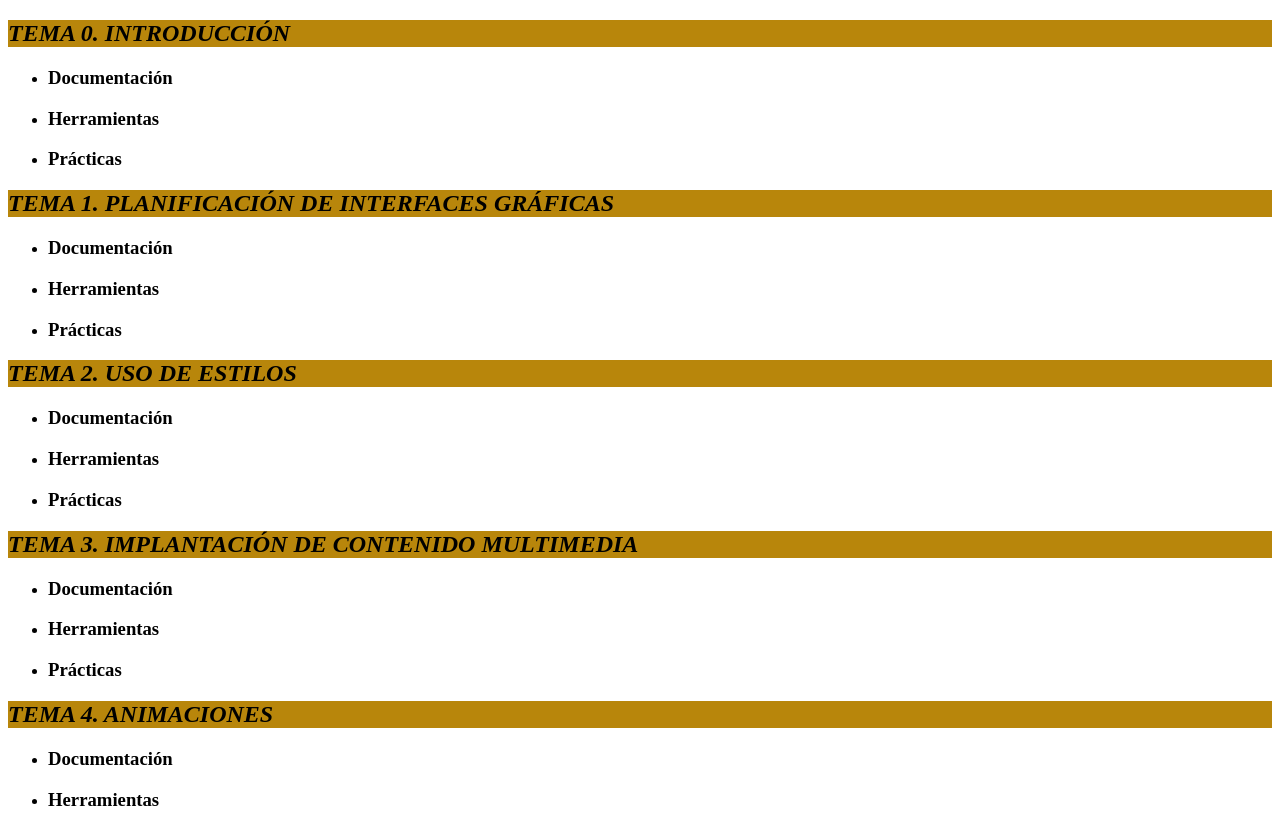
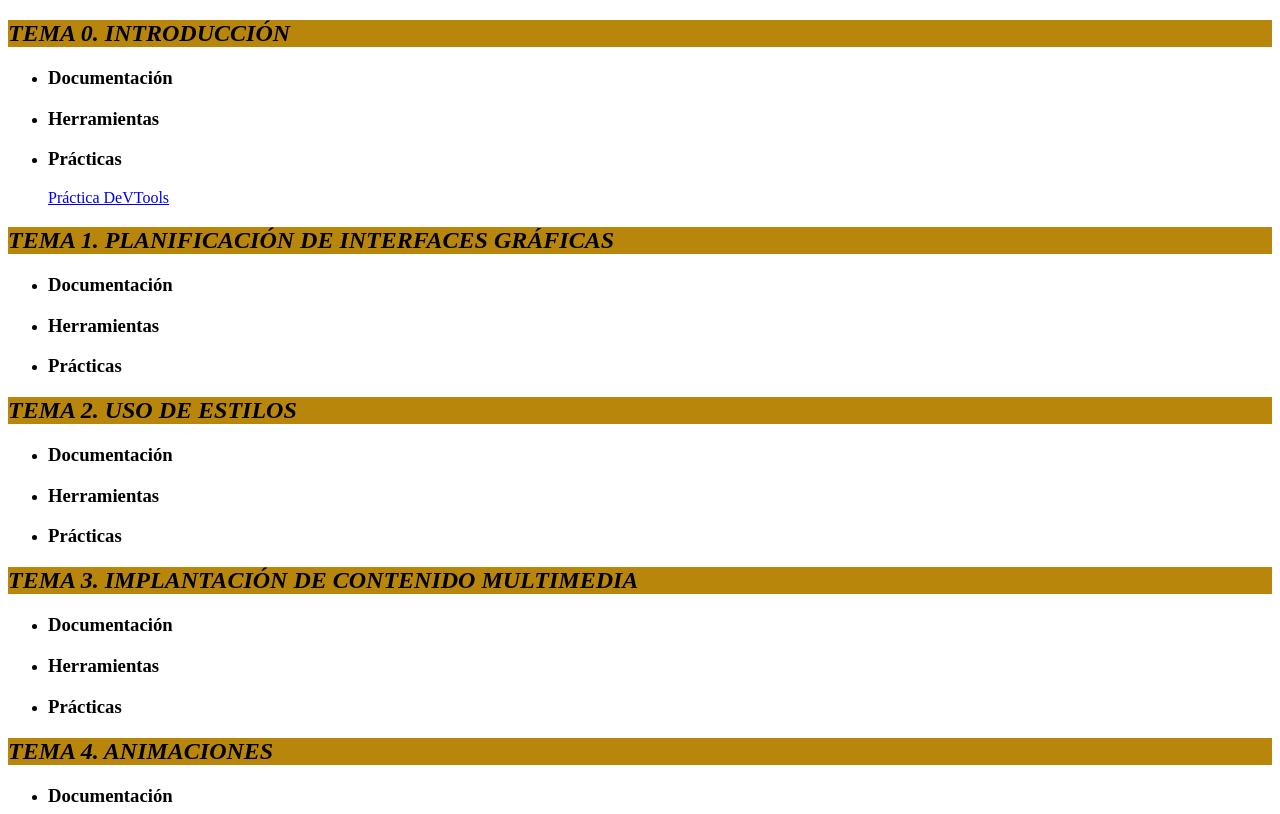
Before and after one commit to SebastianPopescu17/sebastianpopescu17.github.io, a plain HTML site: page index.html in a window 1280 px wide. Shown: the top 814 px of the page. Drawn offline with Linux system fonts and the light colour scheme.

Commit message:
Update index.html

```diff
--- a/index.html
+++ b/index.html
@@ -19,6 +19,7 @@
             <li><h3>Documentación</h3></li>
             <li><h3>Herramientas</h3></li>
             <li><h3>Prácticas</h3></li>
+            <a href="https://github.com/SebastianPopescu17/sebastianpopescu17.github.io/blob/main/DevTools.pdf">Práctica DeVTools</a>
         </ul>
     </div>
     <div>
```
